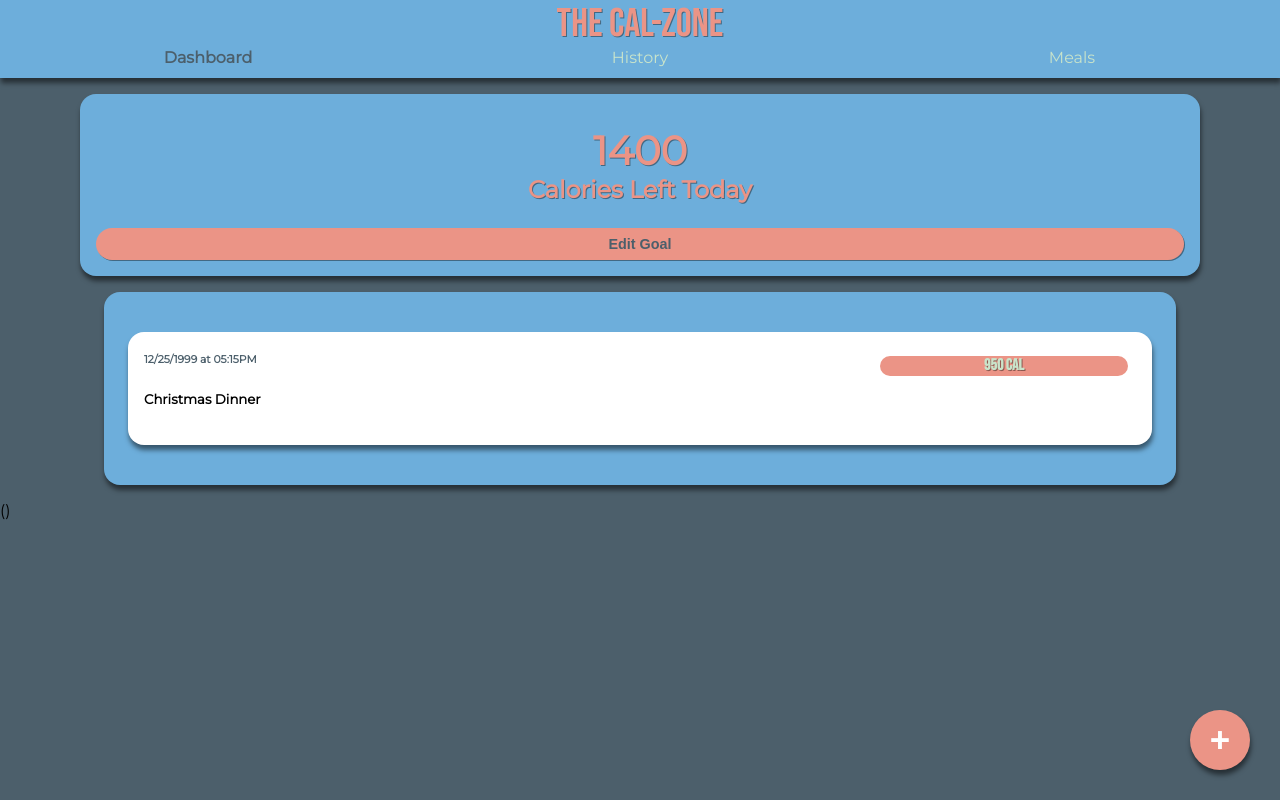
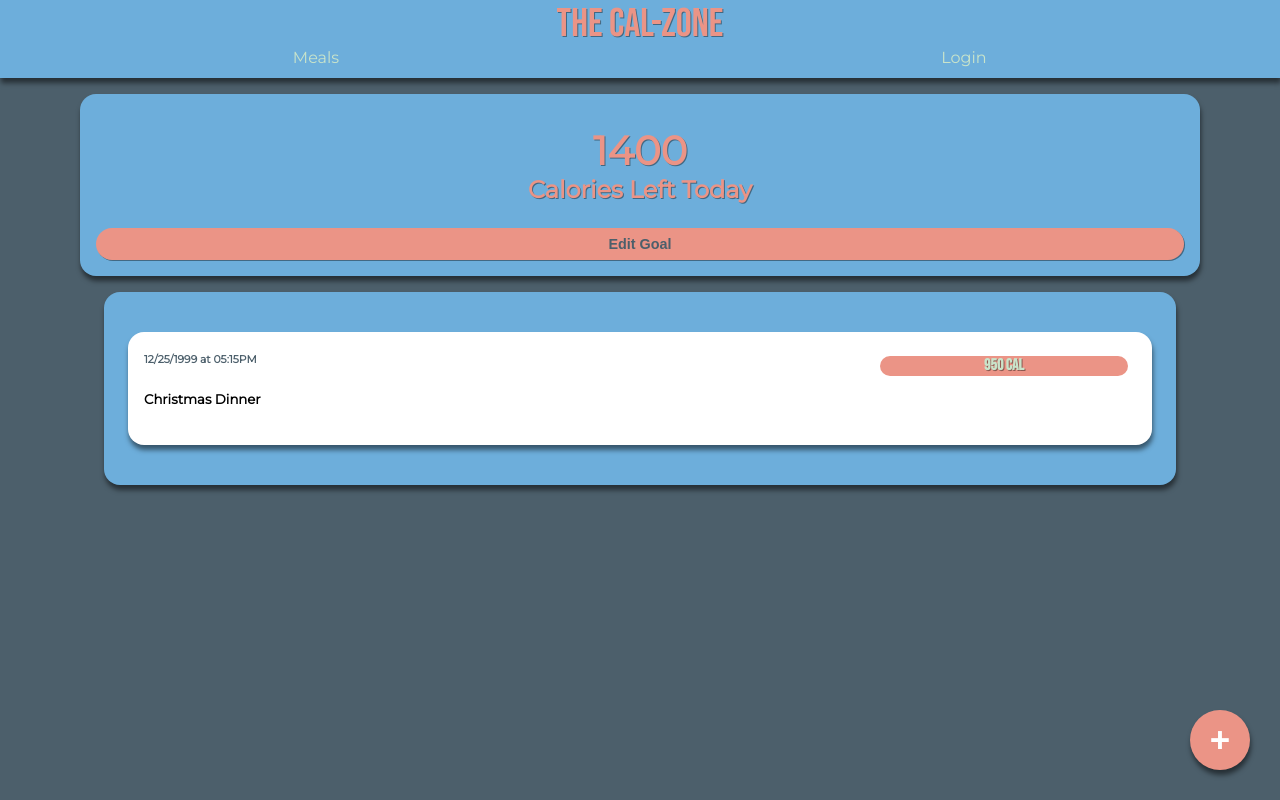
Before and after one commit to JacobReeder/Counting-Calz-2.0, a React (Create React App) app in the folder client/: page / in a window 1280 px wide. Built offline with nearby package versions, Linux system fonts and the light colour scheme.

Commit message:
tneswick working on cole branch to finish up conditional tabs for his login/signup modal and the logic behind the conditional nav rendering (pre Auth integration)

```diff
--- a/client/src/App.css
+++ b/client/src/App.css
@@ -32,7 +32,7 @@ header {
 
 nav {
   display: grid;
-  grid-template-columns: repeat(3, 1fr);
+  /* grid-template-columns: repeat(4, 1fr); */
   align-self: center;
   gap: 1rem;
   padding-bottom: .7rem
@@ -53,6 +53,14 @@ nav a {
   font-family: var(--title-font);
   color: var(--2nd-Color);
   text-shadow: var(--text-shadow);
+}
+
+.nav-tabs {
+  grid-template-columns: repeat(4, 1fr);
+}
+
+.nav-tabs-sm {
+  grid-template-columns: repeat(2, 1fr);
 }
 
 .active-nav {
@@ -165,6 +173,13 @@ nav a {
   text-align: center;
   font-weight: 600;
   margin: 10px;
+  text-decoration: none;
+  color: var(--2nd-Color);
+  text-shadow: var(--text-shadow);
+}
+
+.modal-title-active {
+  color: var(--1st-Color);
 }
 
 #new-btn {
@@ -303,3 +318,5 @@ nav a {
   text-decoration: none;
   color: var(--4th-Color);
 }
+
+/* media queries */
--- a/client/src/App.js
+++ b/client/src/App.js
@@ -13,11 +13,25 @@ function App() {
   const [ currentPage, setCurrentPage ] = useState('dashboard')
   const [isModalOpen, setIsModalOpen] = useState(false);
   const [isBlurred, setIsBlurred] = useState(false);
+  const [ isLoginModalOpen, setIsLoginModalOpen ] = useState(false);
+  const [ showLoginNav, setShowLoginNav ] = useState(true);
 
   function toggleModal() {
     setIsModalOpen(!isModalOpen);
     setIsBlurred(!isBlurred);
   };
+
+  function toggleLoginModal() {
+    setIsLoginModalOpen(!isLoginModalOpen);
+  }
+
+  function toggleLoginNav() {
+    setShowLoginNav(!showLoginNav);
+    if (showLoginNav) {
+      setCurrentPage('meals')
+      return
+    }
+  }
 
   const renderPage = () => {
     if (currentPage === 'dashboard') {
@@ -29,13 +43,18 @@ function App() {
             {isModalOpen && (
               <PostModal onClose={toggleModal} />
             )}
-            ()
+
             <button
               id="new-btn"
               className="new-post"
               onClick={() => toggleModal()}>
                 +
             </button>
+          </div>
+          <div>
+            {isLoginModalOpen && (
+              <LoginModal onClose={toggleLoginModal}/>
+            )}
           </div>
         </>
       )
@@ -46,12 +65,6 @@ function App() {
     if (currentPage === 'meals') {
       return <MealsPage />
     }
-    if (currentPage === 'login') {
-      return <LoginModal />
-    }
-    if (currentPage === 'signup') {
-      return <SignupModal />
-    }
   }
 // =======================================================================================npm i jwt-decode
   const handlePageChange = (page) => setCurrentPage(page);
@@ -60,7 +73,7 @@ function App() {
     <>
       <header>
         <a href="/" className='site-title'>The Cal-Zone</a>
-        <Nav handlePageChange={handlePageChange} currentPage={currentPage} />
+        <Nav showLoginNav={showLoginNav} handlePageChange={handlePageChange} currentPage={currentPage} toggleLoginModal={toggleLoginModal} />
       </header>
       <main>
         <div className='main-wrap'>
--- a/client/src/components/LoginModal/index.js
+++ b/client/src/components/LoginModal/index.js
@@ -1,16 +1,35 @@
-import React from 'react';
+import React, { useState } from 'react';
 
 const LoginModal = ({ onClose, currentPage, handlePageChange }) => {
+  const [currentTab, setCurrentTab] = useState('login')
 
+  const handleTabChange = (tab) => {
+    setCurrentTab(tab)
+  }
+
+  const renderModal = () => {
+    if (currentTab === 'login') {
       return (
         <div className="backdrop">
           <div className="modalContainer">
-        <h3 className="modalTitle">Login</h3>
+            <a
+              href='#login'
+              className={currentTab === 'login' ? 'modalTitle modal-title-active' : 'modalTitle'}
+              onClick={() => handleTabChange('login')}>
+              Login
+            </a>
+            |
+            <a
+              href='#login'
+              className={currentTab === 'signup' ? 'modalTitle modal-title-active' : 'modalTitle'}
+              onClick={() => handleTabChange('signup')}>
+              Sign Up
+            </a>
             <form id="login-form">
               <div>
                 <label htmlFor="email">Email</label>
                 <br></br>
-            <input className="modal-input" type="text" name="email"/>
+                <input className="modal-input" type="text" name="email" />
               </div>
               <div>
                 <label htmlFor="desc">Password</label>
@@ -18,15 +37,61 @@ const LoginModal = ({ onClose, currentPage, handlePageChange }) => {
                 <input id="pw" className="modal-input" type="text" name="password" />
               </div>
               {/* error message */}
-          {/* <a href="#signup"
+              <button className="edit-goal-btn btn-padding" type="click" onClick={onClose}>Cancel</button>
+              <a href="#login"
                 id="btn-style"
-      onClick={() => handlePageChange('signup')}
-      className={currentPage === 'signup' ? 'active-nav' : ''}>Sign Up</a> */}
-        <button className="edit-goal-btn btn-padding" type="click" onClick={onClose}>Cancel</button>
+                onClick={console.log('login button clicked')}
+                className={currentPage === 'signup' ? 'active-nav' : ''}>
+                Log In
+              </a>
             </form>
           </div>
         </div>
       )
     }
+    return (
+      <div className="backdrop">
+        <div className="modalContainer">
+          <a
+            href='#login'
+            className={currentTab === 'login' ? 'modalTitle modal-title-active' : 'modalTitle'}
+            onClick={() => handleTabChange('login')}>
+            Login
+          </a>
+          |
+          <a
+            href='#login'
+            className={currentTab === 'signup' ? 'modalTitle modal-title-active' : 'modalTitle'}
+            onClick={() => handleTabChange('signup')}>
+            Sign Up
+          </a>
+          <form id="login-form">
+            <div>
+              <label htmlFor="email">Email</label>
+              <br></br>
+              <input className="modal-input" type="text" name="email" />
+            </div>
+            <div>
+              <label htmlFor="desc">Password</label>
+              <br></br>
+              <input id="pw" className="modal-input" type="text" name="password" />
+            </div>
+            {/* error message */}
+            <button className="edit-goal-btn btn-padding" type="click" onClick={onClose}>Cancel</button>
+            <a href="#signup"
+              id="btn-style"
+              onClick={() => console.log('signup button clicked')}
+              className={currentPage === 'signup' ? 'active-nav' : ''}>Sign Up</a>
+          </form>
+        </div>
+      </div>
+    )
+  }
+  return (
+    <>
+      {renderModal()}
+    </>
+  )
+}
 
 export default LoginModal;
--- a/client/src/components/Nav/index.js
+++ b/client/src/components/Nav/index.js
@@ -1,12 +1,27 @@
 import React from "react";
 
 const Nav = (props) => {
-  const { currentPage, handlePageChange } = props;
+  const { currentPage, handlePageChange, showLoginNav, toggleLoginModal } = props;
+
+  const renderConditionalNav = () => {
+    if (showLoginNav) {
       return (
-    <nav>
+        <>
+          <a href="#meals"
+            onClick={() => handlePageChange('meals')}
+            className={currentPage === 'meals' ? 'active-nav' : ''}>Meals</a>
+
+          <a href="#login"
+            onClick={() => toggleLoginModal()}
+            className={currentPage === 'login' ? 'active-nav' : ''}>Login</a>
+        </>
+      )
+    } else {
+      return (
+        <>
           <a href="#dashboard"
             onClick={() => handlePageChange('dashboard')}
-      className={currentPage === 'dashboard' ? 'active-nav' : ''}>Dashboard</a>
+            className={currentPage === 'dashboard' ? 'active-nav' : ''}>Dash</a>
 
           <a href="#history"
             onClick={() => handlePageChange('history')}
@@ -16,15 +31,17 @@ const Nav = (props) => {
             onClick={() => handlePageChange('meals')}
             className={currentPage === 'meals' ? 'active-nav' : ''}>Meals</a>
 
-      {/* <a href="#login"
-      onClick={() => handlePageChange('login')}
-      handlePageChange={handlePageChange} currentPage={currentPage}
-      className={currentPage === 'login' ? 'active-nav' : ''}>Login</a> */}
+          <a href="#logout"
+            onClick={() => console.log('logout button clicked')}
+            className="logout-btn">Logout</a>
+        </>
+      )
+    }
+  }
 
-      {/* <a href="#logout"
-      onClick={() => handlePageChange('logout')}
-      className={currentPage === 'logout' ? 'active-nav' : ''}>Logout</a> */}
-
+  return (
+    <nav className={showLoginNav ? 'nav-tabs-sm' : 'nav-tabs'}>
+      {renderConditionalNav()}
     </nav>
   )
 }
```
Lines whose indentation alone changed are shown as unchanged.
